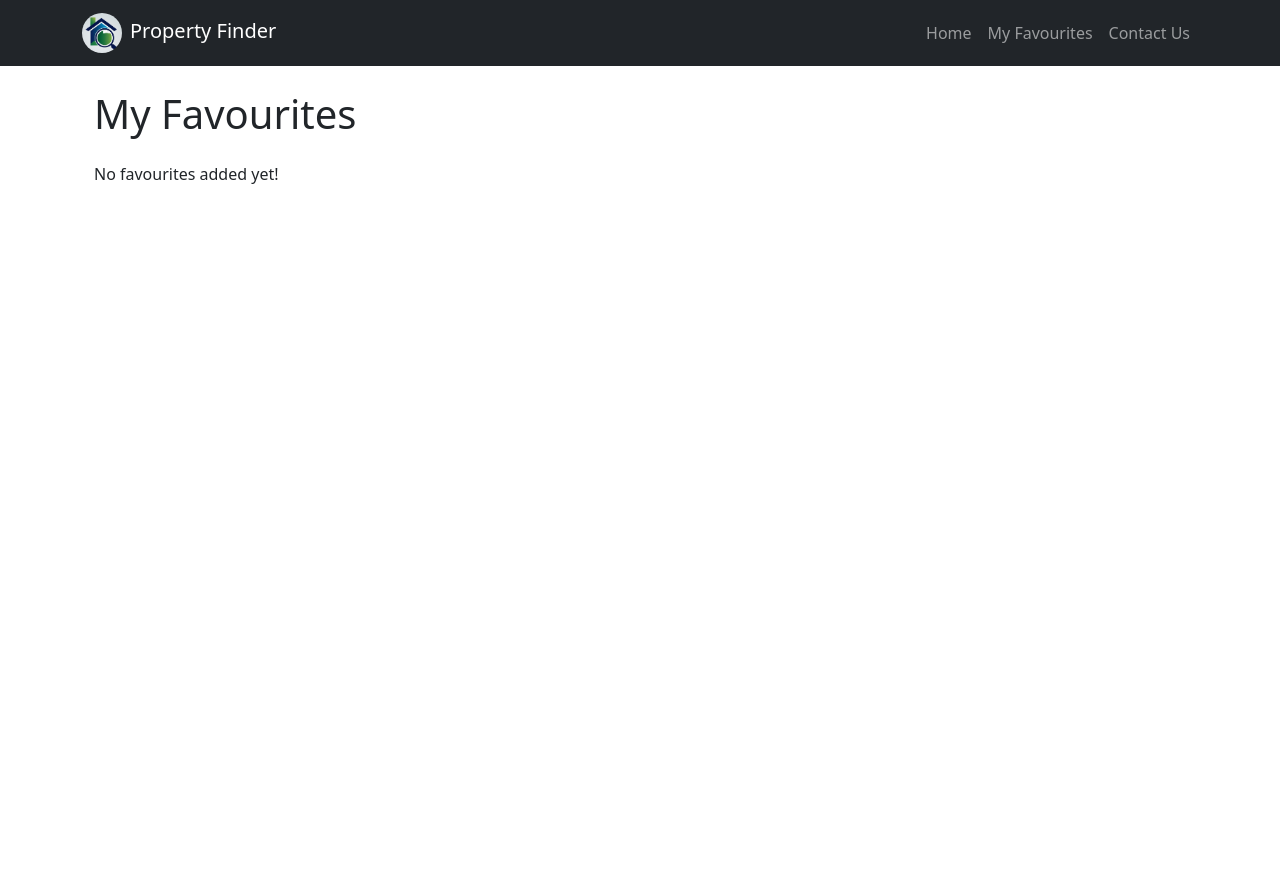
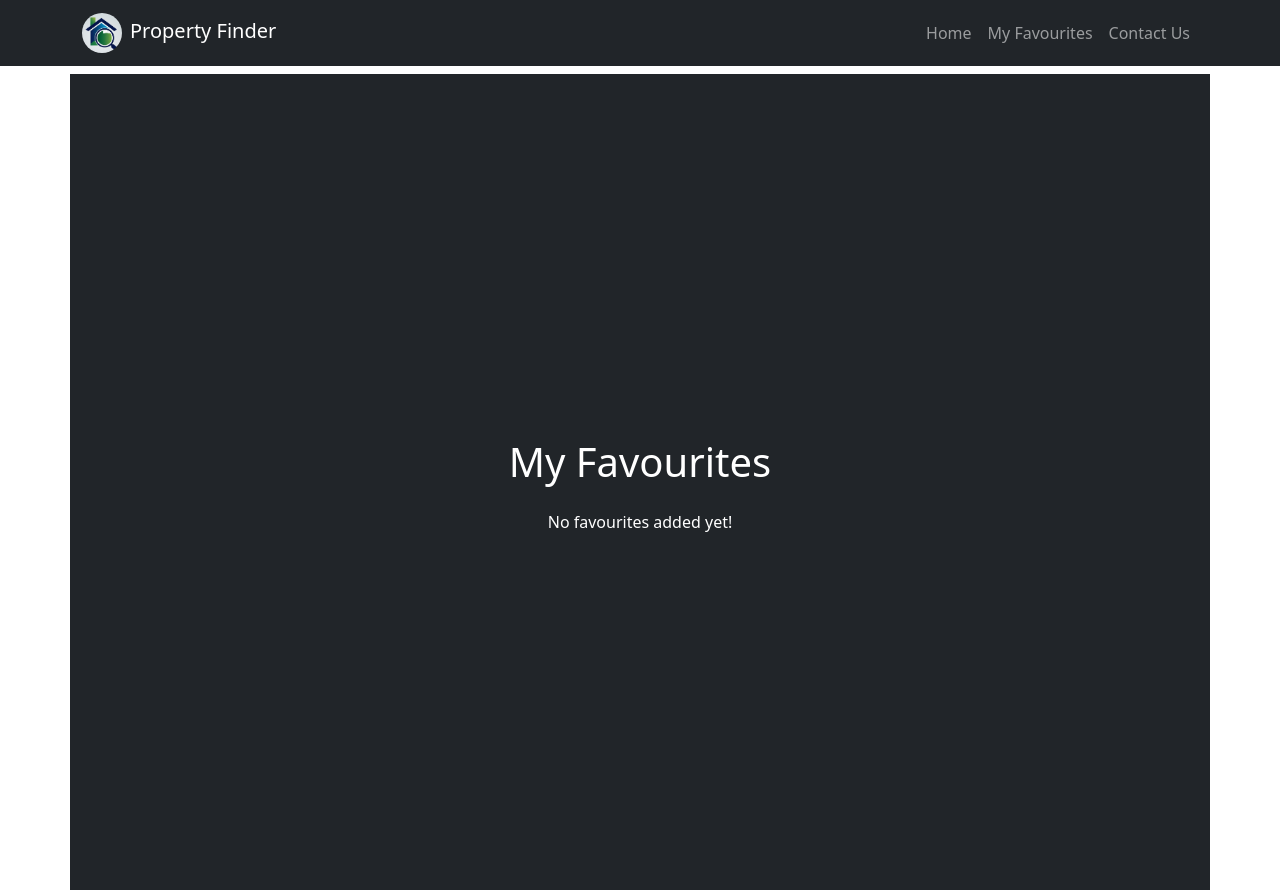
Before and after one commit to Ahd-Rizlan/property_finder, a React (Create React App) app: page /Favourites in a window 1280 px wide. Before the commit the page ends 800 px from the top, so only its background shows below. Built offline with nearby package versions, Linux system fonts and the light colour scheme.

Commit message:
background color

```diff
--- a/src/App.js
+++ b/src/App.js
@@ -11,7 +11,7 @@ function App() {
   return (
     <>
       <NavBar />
-      <div className="container">
+      <div className="container bg-dark text-white p-2 mt-2">
         <Routes>
           <Route path="/" element={<Home />} />
           <Route path="/home" element={<Home />} />
--- a/src/components/Favourites.js
+++ b/src/components/Favourites.js
@@ -19,8 +19,16 @@ function Favourites() {
     };
   }, []);
 
+  const containerStyle = {
+    minHeight: "100vh", // Make sure the container takes the full height of the viewport
+    display: "flex",
+    flexDirection: "column",
+    justifyContent: "center",
+    alignItems: "center",
+  };
+
   return (
-    <div className="container">
+    <div style={containerStyle} className="container">
       <h1 className="my-4">My Favourites</h1>
       {favourites.length === 0 ? (
         <p>No favourites added yet!</p>
--- a/src/components/PropertyList.js
+++ b/src/components/PropertyList.js
@@ -56,11 +56,11 @@ function PropertyList() {
     });
 
   return (
-    <div className="container my-5">
+    <div className="container my-5 ">
       <h2 className="text-center mb-4">Explore Properties</h2>
 
       {/* Filters UI with Dark Background */}
-      <div className="bg-dark text-white p-4 rounded mb-4">
+      <div className="bg-dark text-white p-4 rounded mb-4 border border-white">
         {/* Error Message */}
         {errorMessage && (
           <p className="text-danger text-center">{errorMessage}</p>
```
